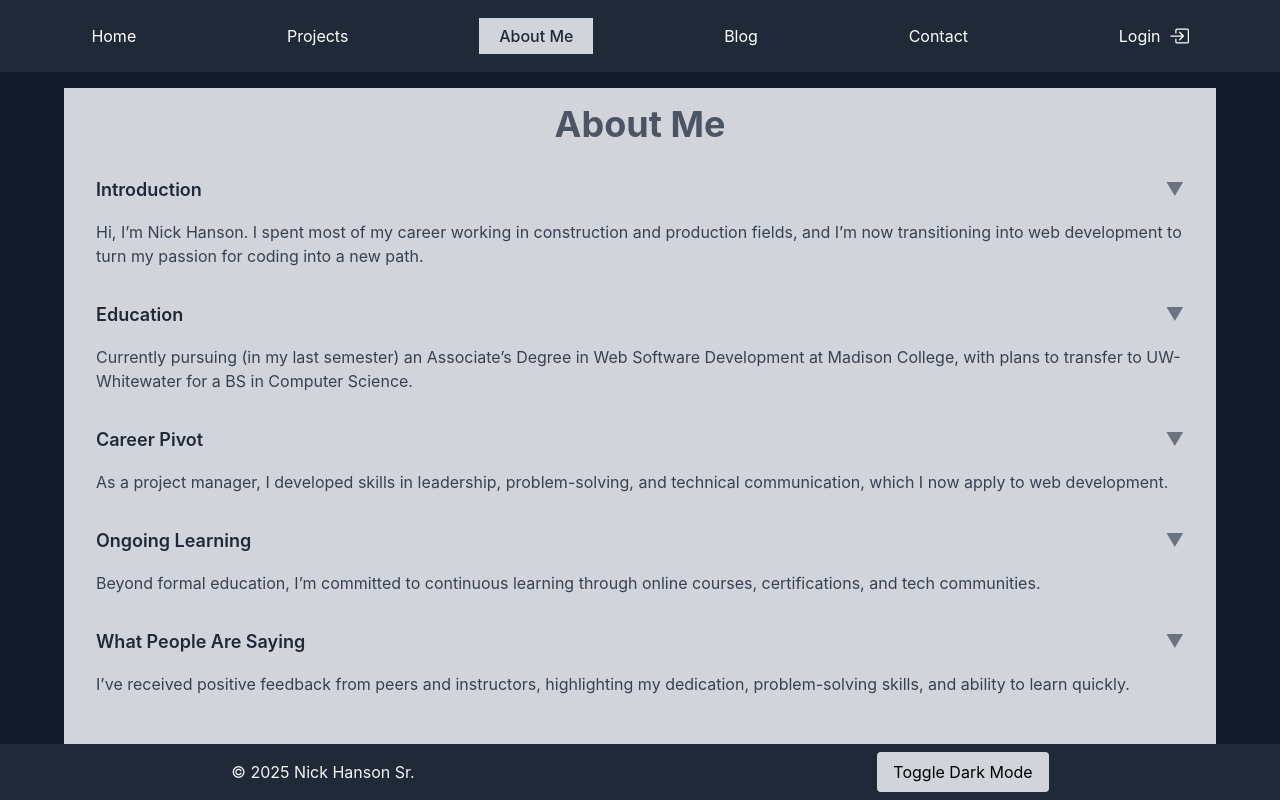
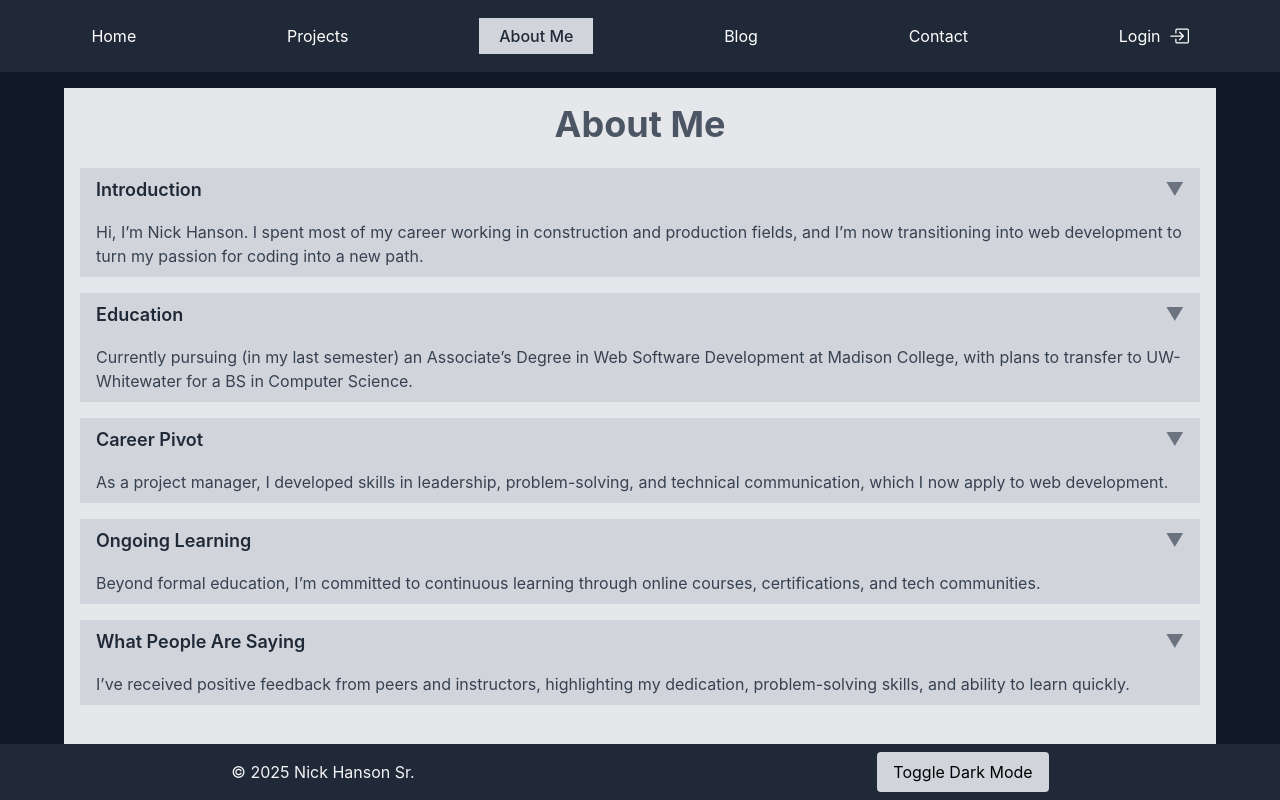
Before and after one commit to ArchILLtect/nh-showcase-site, a React (Create React App) app: page /about in a window 1280 px wide. Shown: the top 800 px of the page. Built offline with nearby package versions, Linux system fonts and the light colour scheme.

Commit message:
fix: more bad dark toggle colors, again and again

```diff
--- a/src/pages/AboutMe.jsx
+++ b/src/pages/AboutMe.jsx
@@ -54,10 +54,10 @@ const AboutMe = () => {
   };
 
   return (
-    <div className="bg-gray-300 dark:bg-gray-600 xl:max-w-6xl lg:max-w-4xl mx-auto p-4">
+    <div className="bg-gray-200 dark:bg-gray-600 xl:max-w-6xl lg:max-w-4xl mx-auto p-4">
       <h1 className="text-gray-600 dark:text-gray-300 text-4xl font-bold text-center mb-6">About Me</h1>
       {sections.map((section, index) => (
-        <div key={index} className="text-gray-800 dark:bg-gray-300 mb-4 border-b border-gray-300 dark:border-gray-800">
+        <div key={index} className="text-gray-800 bg-gray-300 dark:bg-gray-300 mb-4 border-b border-gray-300 dark:border-gray-800">
           <button
             className="w-full text-left py-2 px-4 font-semibold text-lg flex justify-between items-center"
             onClick={() => toggleSection(index)}
```
